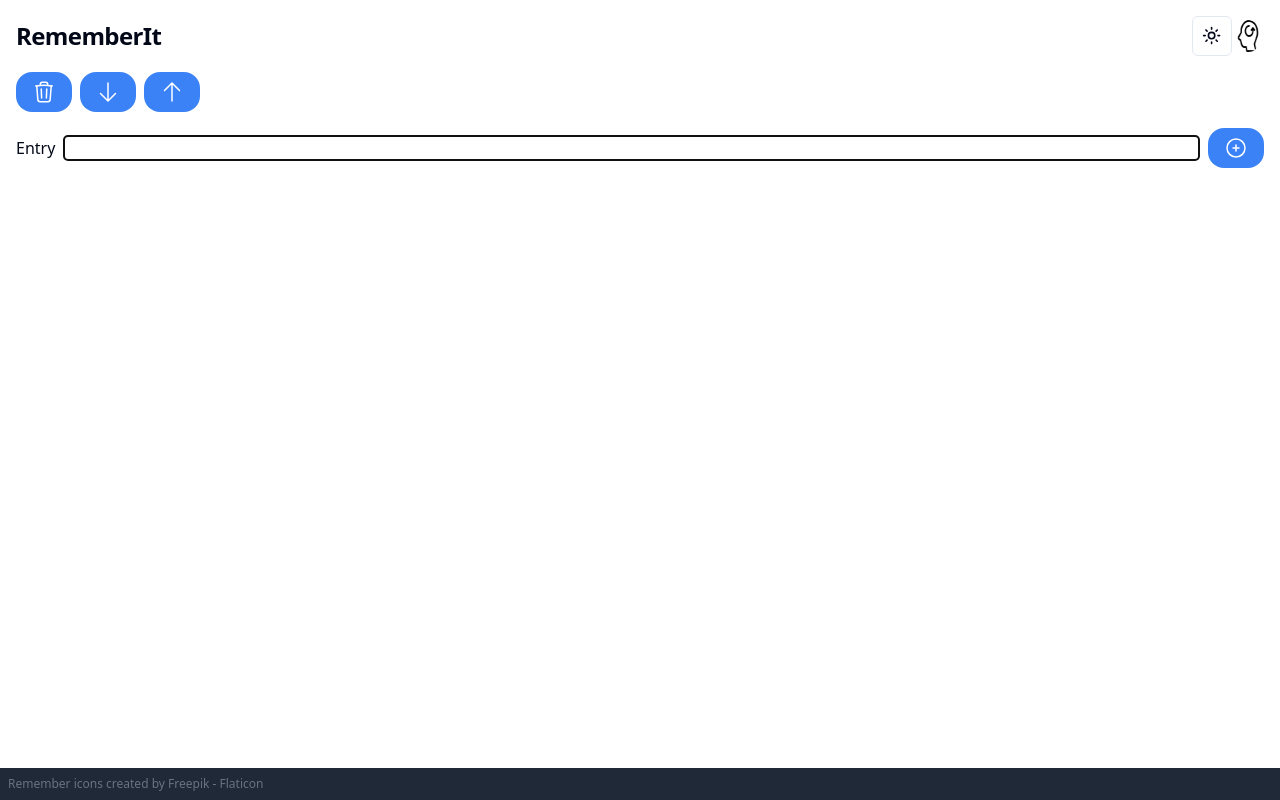
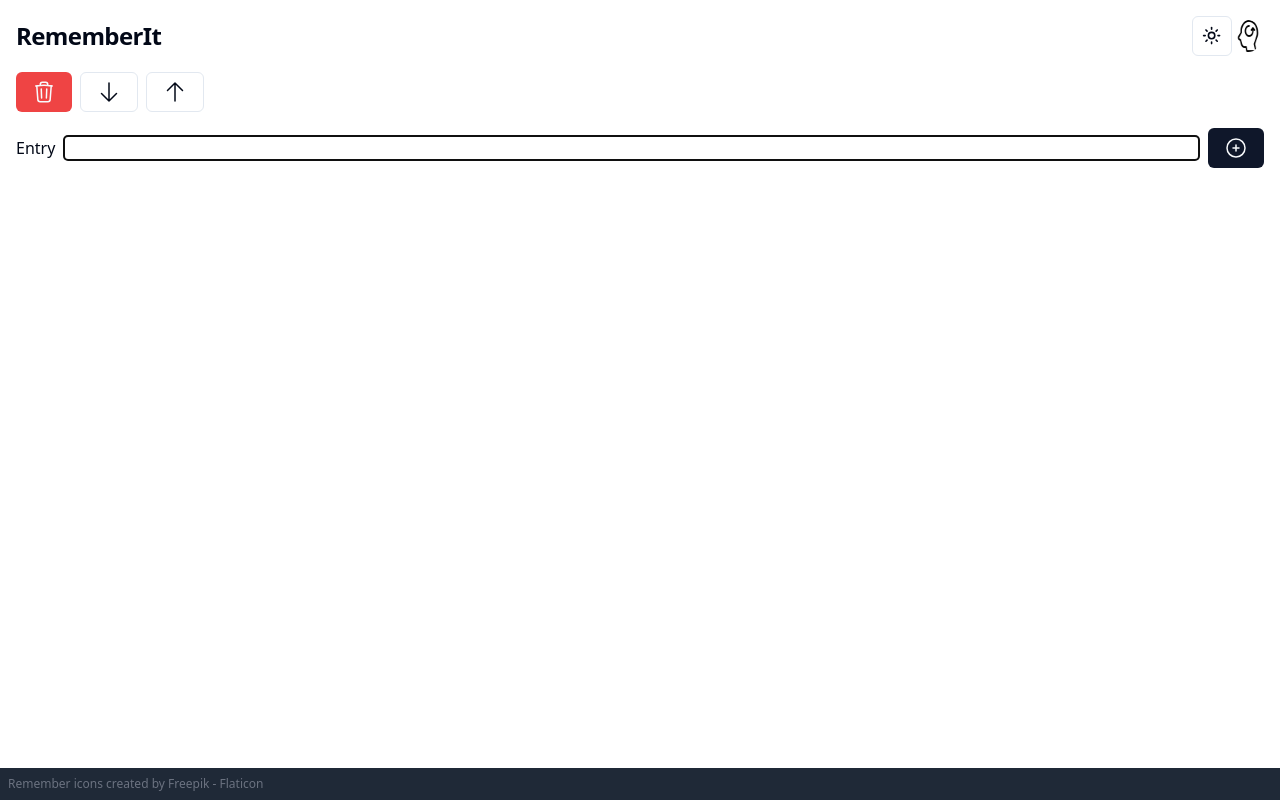
Before and after one commit to simonrw/rememberit, a React (Vite) app: page / in a window 1280 px wide. Built offline with nearby package versions, Linux system fonts and the light colour scheme; the HTML template or start-up script is replaced by a standard one.

Commit message:
Style buttons

```diff
--- a/src/App.tsx
+++ b/src/App.tsx
@@ -7,6 +7,7 @@ import { Footer } from "./components/Footer";
 import { Item } from "./types/item";
 import { ImportDialogue } from "./components/ImportDialogue";
 import { ModeToggle } from "./components/mode-toggle";
+import { Button } from "./components/ui/button";
 
 const STORAGE_ITEM_KEY = "entries";
 
@@ -94,8 +95,7 @@ function Content() {
         </div>
         <div className="flex gap-2 justify-start">
           {/* Reset entries */}
-          <button
-            className="rounded-2xl bg-blue-500 px-4 py-2 text-white"
+          <Button variant="destructive"
             onClick={resetItems}
           >
             <svg
@@ -112,10 +112,10 @@ function Content() {
                 d="m14.74 9-.346 9m-4.788 0L9.26 9m9.968-3.21c.342.052.682.107 1.022.166m-1.022-.165L18.16 19.673a2.25 2.25 0 0 1-2.244 2.077H8.084a2.25 2.25 0 0 1-2.244-2.077L4.772 5.79m14.456 0a48.108 48.108 0 0 0-3.478-.397m-12 .562c.34-.059.68-.114 1.022-.165m0 0a48.11 48.11 0 0 1 3.478-.397m7.5 0v-.916c0-1.18-.91-2.164-2.09-2.201a51.964 51.964 0 0 0-3.32 0c-1.18.037-2.09 1.022-2.09 2.201v.916m7.5 0a48.667 48.667 0 0 0-7.5 0"
               />
             </svg>
-          </button>
+          </Button>
           {/* export state */}
-          <button
-            className="rounded-2xl bg-blue-500 px-4 py-2 text-white"
+          <Button
+            variant="outline"
             onClick={exportState}
           >
             <svg
@@ -132,10 +132,10 @@ function Content() {
                 d="M19.5 13.5 12 21m0 0-7.5-7.5M12 21V3"
               />
             </svg>
-          </button>
+          </Button>
           {/* import state */}
-          <button
-            className="rounded-2xl bg-blue-500 px-4 py-2 text-white"
+          <Button
+            variant="outline"
             onClick={() => setImporting(true)}
           >
             <svg
@@ -152,7 +152,7 @@ function Content() {
                 d="M4.5 10.5 12 3m0 0 7.5 7.5M12 3v18"
               />
             </svg>
-          </button>
+          </Button>
         </div>
 
         <QuickAdds entries={items} addEntry={addItem} />
@@ -169,15 +169,13 @@ function Content() {
             type="text"
             id="entry-input"
             value={newText}
-            className="flex-1 border border-black rounded-sm"
+            className="dark:text-black flex-1 border border-black rounded-sm"
             autoFocus={true}
             onChange={(e) => {
               setNewText(e.target.value);
             }}
           ></input>
-          <button
-            className="rounded-2xl bg-blue-500 px-4 py-2 text-white"
-          >
+          <Button>
             <svg
               xmlns="http://www.w3.org/2000/svg"
               fill="none"
@@ -192,7 +190,7 @@ function Content() {
                 d="M12 9v6m3-3H9m12 0a9 9 0 1 1-18 0 9 9 0 0 1 18 0Z"
               />
             </svg>
-          </button>
+          </Button>
         </form>
         <EntryList items={items} deleteFn={deleteItem} updateFn={updateItem} />
       </main>
--- a/src/components/QuickAdd.tsx
+++ b/src/components/QuickAdd.tsx
@@ -1,3 +1,5 @@
+import { Badge } from "./ui/badge";
+
 export type QuickAddProps = {
   content: string;
   count: number;
@@ -9,10 +11,11 @@ export default function QuickAdd(props: QuickAddProps) {
     console.error("No addEntry defined");
   }
   return (
-    <button
-      className="rounded-2xl bg-blue-500 px-4 py-2 text-white"
+    <Badge
+      variant="secondary"
+      className="cursor-pointer"
       onClick={() => props.addEntry(props.content)}>
       {props.content}
-    </button>
+    </Badge>
   );
 }
--- /dev/null
+++ b/src/components/ui/badge.tsx
@@ -0,0 +1,36 @@
+import * as React from "react"
+import { cva, type VariantProps } from "class-variance-authority"
+
+import { cn } from "@/lib/utils"
+
+const badgeVariants = cva(
+  "inline-flex items-center rounded-full border px-2.5 py-0.5 text-xs font-semibold transition-colors focus:outline-none focus:ring-2 focus:ring-ring focus:ring-offset-2",
+  {
+    variants: {
+      variant: {
+        default:
+          "border-transparent bg-primary text-primary-foreground hover:bg-primary/80",
+        secondary:
+          "border-transparent bg-secondary text-secondary-foreground hover:bg-secondary/80",
+        destructive:
+          "border-transparent bg-destructive text-destructive-foreground hover:bg-destructive/80",
+        outline: "text-foreground",
+      },
+    },
+    defaultVariants: {
+      variant: "default",
+    },
+  }
+)
+
+export interface BadgeProps
+  extends React.HTMLAttributes<HTMLDivElement>,
+    VariantProps<typeof badgeVariants> {}
+
+function Badge({ className, variant, ...props }: BadgeProps) {
+  return (
+    <div className={cn(badgeVariants({ variant }), className)} {...props} />
+  )
+}
+
+export { Badge, badgeVariants }
```
